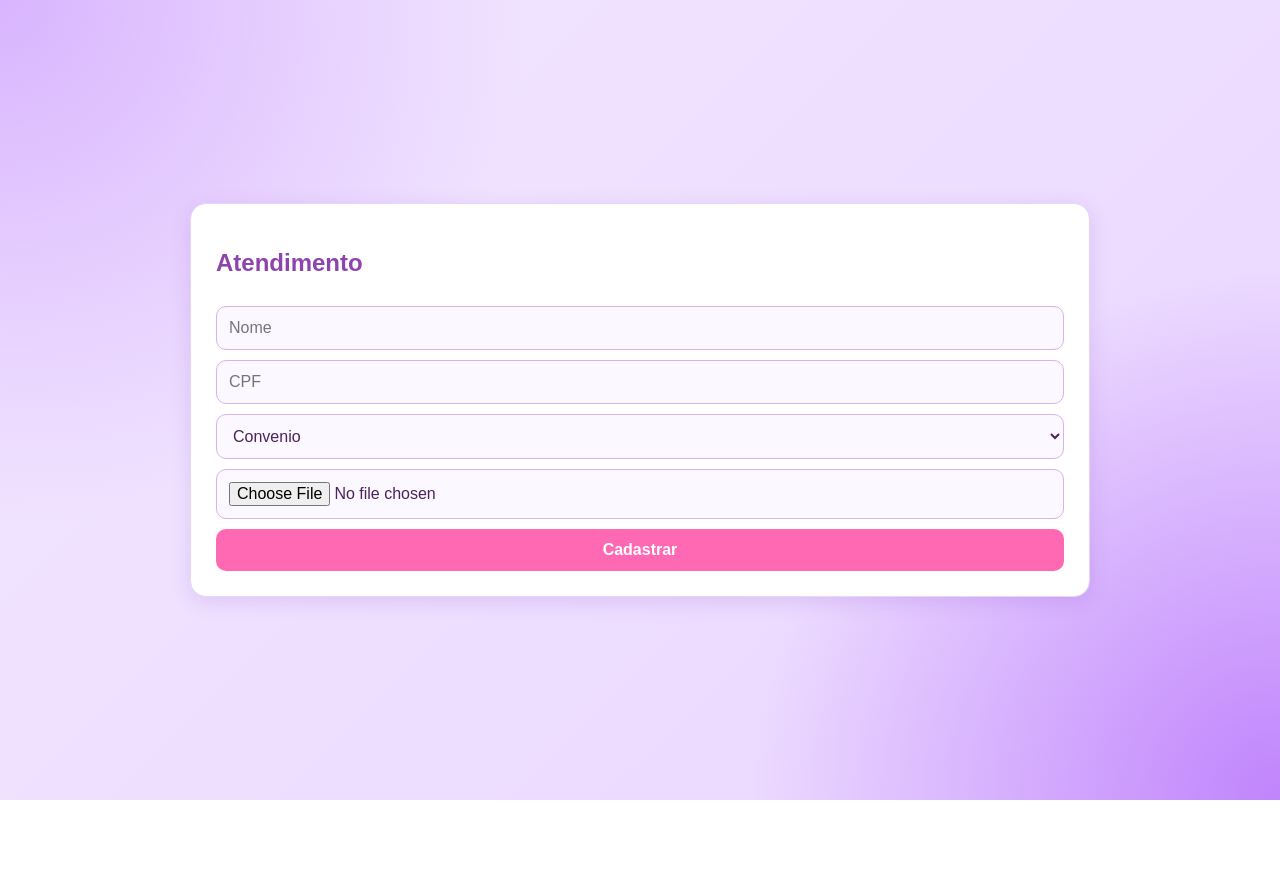
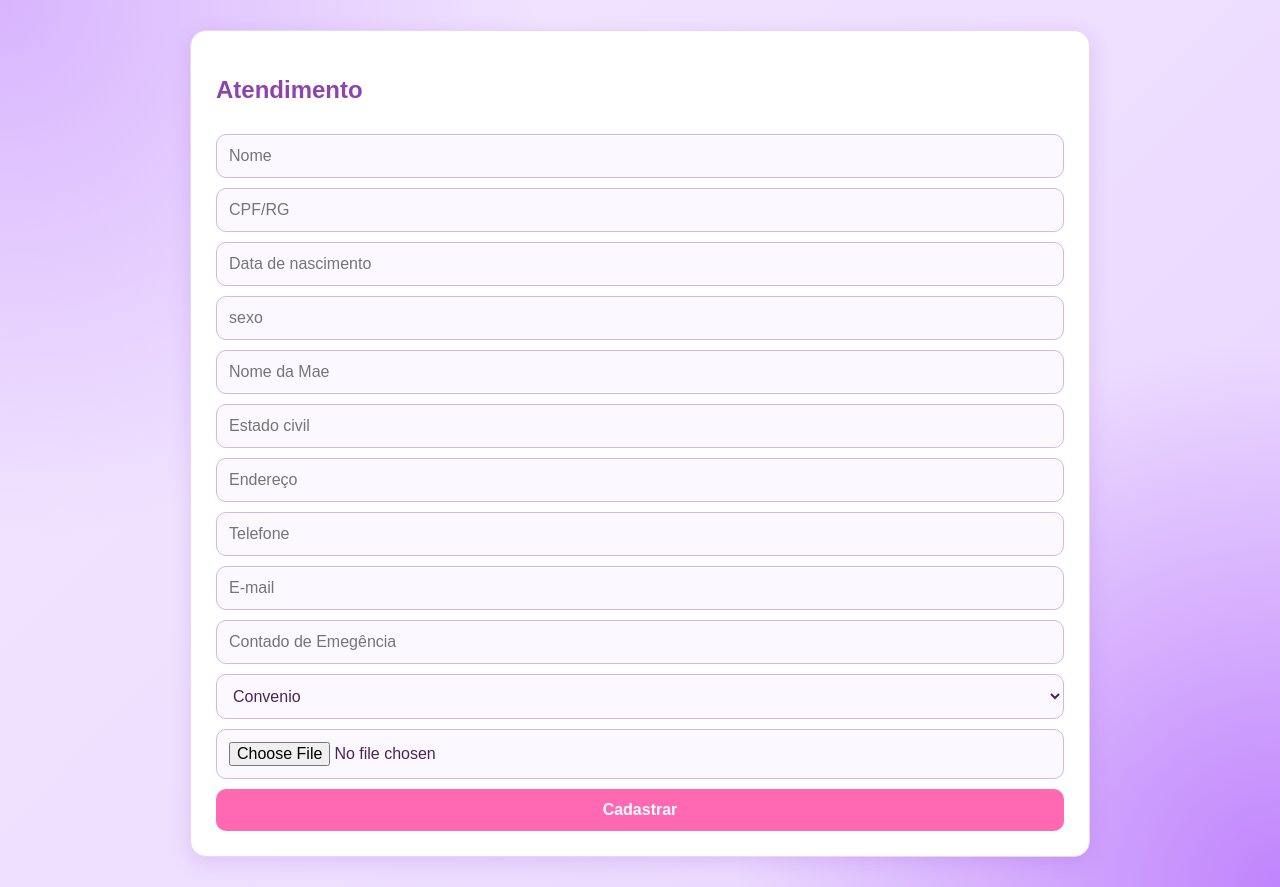
Before and after one commit to marieelle456/sentinela, a website: page frontend/atendimento.html in a window 1280 px wide. Before the commit the page ends 800 px from the top, so only its background shows below. Drawn offline with Linux system fonts and the light colour scheme; files that its build step writes are made by us from their sources.

Commit message:
Update atendimento.html

```diff
--- a/frontend/atendimento.html
+++ b/frontend/atendimento.html
@@ -6,7 +6,15 @@
 <h2>Atendimento</h2>
 
 <input id="nome" placeholder="Nome">
-<input id="cpf" placeholder="CPF">
+<input id="cpf/rg" placeholder="CPF/RG">
+  <input id="Data de nascimento" placeholder="Data de nascimento">
+  <input id="sexo" placeholder="sexo">
+  <input id="Nome da Mae" placeholder="Nome da Mae">
+  <input id="Estado civil" placeholder="Estado civil">
+  <input id="Endereço" placeholder="Endereço">
+  <input id="telefone" placeholder="Telefone">
+  <input id="e-mail" placeholder="E-mail">
+  <input id="Contado de emegencia" placeholder="Contado de Emegência">
 
 <select id="tipo">
   <option>Convenio</option>
```
